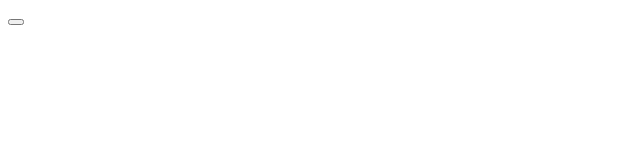
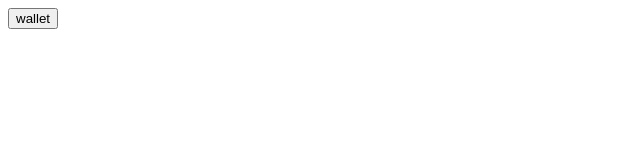
Before and after one commit to cgone100/inflearn-clone, a plain HTML site: page index.html in a window 1280 px wide. Shown: the whole page, without its empty margins (0-640 px from the left). Drawn offline with Linux system fonts and the light colour scheme.

Commit message:
Update index.html

```diff
--- a/index.html
+++ b/index.html
@@ -1,7 +1,7 @@
 <!DOCTYPE HTML>
 <html>
   <head>
-    <button onclick="klaytn.enable()"></button>
+    <button onclick="klaytn.enable()">wallet</button>
   </head>
   <body>
 
```
